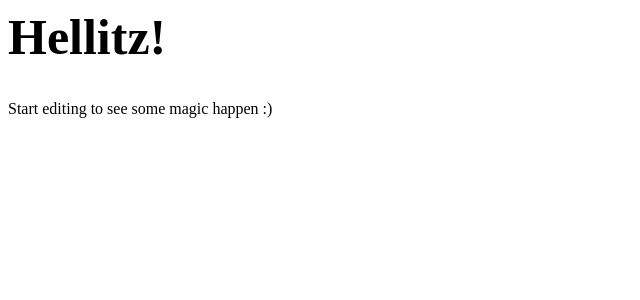
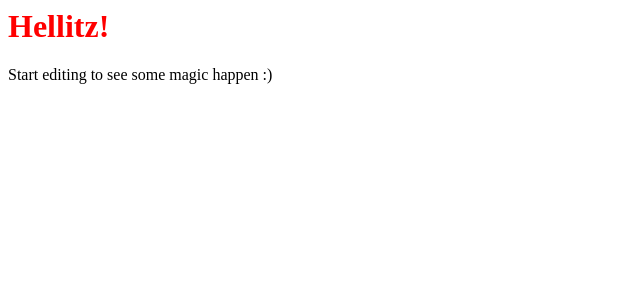
Before and after one commit to Robson077/devclub-react-part1, a React (Create React App) app: page / in a window 1280 px wide. Shown: the top 300 px of the page, without its empty margins (0-640 px from the left). Built offline with nearby package versions, Linux system fonts and the light colour scheme.

Commit message:
feat: error styled

```diff
--- a/src/App.js
+++ b/src/App.js
@@ -2,14 +2,9 @@ import React from 'react';
 import styled from "styled-components"
 
 
-const Caixa = styled.div`
-  background: black;
-
-`
-
 const Title = styled.h1`
-  font-size: 50px;
-`
+  color: red;
+`;
 
 
 export default function App() {
```
